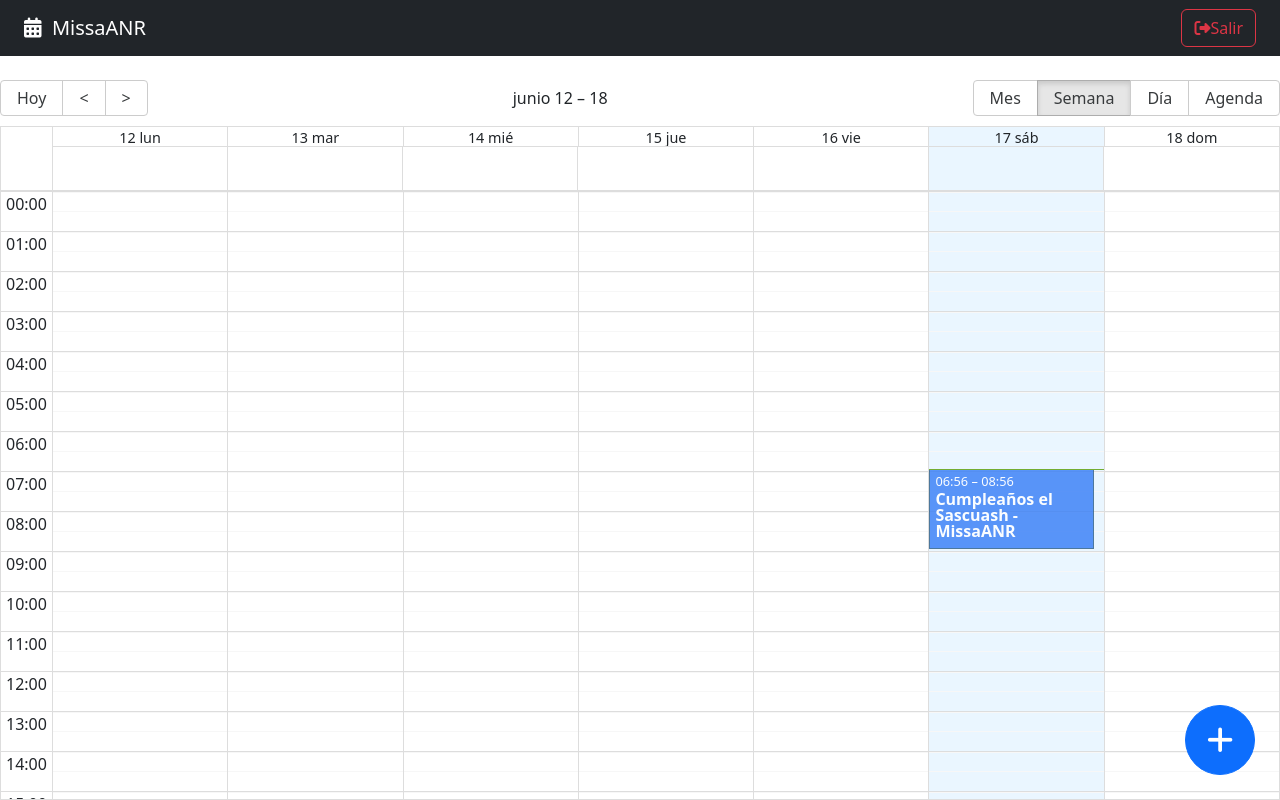
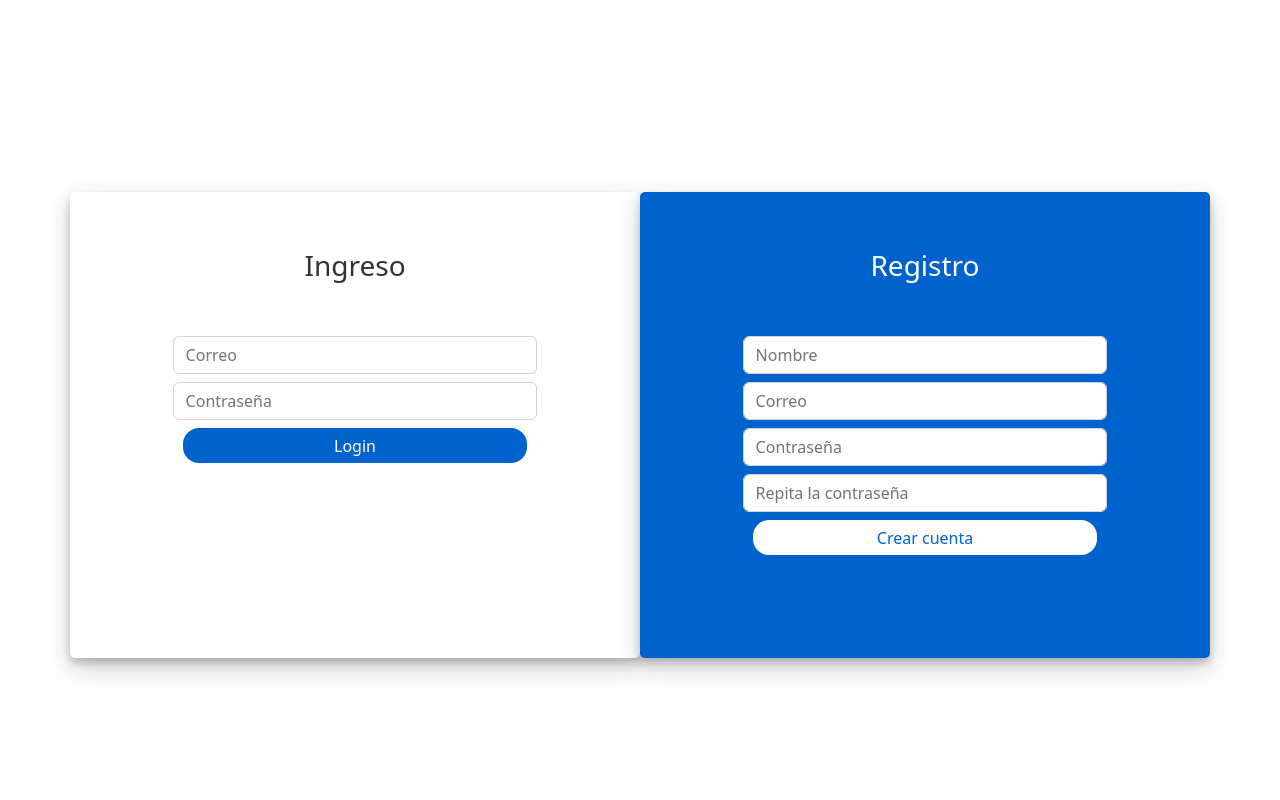
Before and after one commit to Missa-Nieblas/CalendarioApp, a React (Vite) app: page /auth/login in a window 1280 px wide. Built offline with nearby package versions, Linux system fonts and the light colour scheme.

Commit message:
Se creo el AuthSlice, utilizaremos UseForm para el Login y el Register y configuraremos Axios

```diff
--- a/package.json
+++ b/package.json
@@ -10,6 +10,7 @@
   },
   "dependencies": {
     "@reduxjs/toolkit": "^1.9.5",
+    "axios": "^1.4.0",
     "date-fns": "^2.30.0",
     "localforage": "^1.10.0",
     "match-sorter": "^6.3.1",
--- /dev/null
+++ b/src/api/index.js
@@ -0,0 +1,3 @@
+
+
+export * as calendarApi from './calendarApi';
--- a/src/auth/pages/LoginPage.jsx
+++ b/src/auth/pages/LoginPage.jsx
@@ -1,18 +1,52 @@
 
+import { useForm } from '../../hooks/useForm';
 import './LoginPage.css';
 
+const loginFormFields = {
+    loginEmail: '',
+    loginPassword: '',
+}
+
+const registerFormFields = {
+    registerName: '',
+    registerEmail: '',
+    registerPassword: '',
+    registerPassword2: '',
+}
+
+
 export const LoginPage = () => {
+
+    const { loginEmail, loginPassword, onInputChange:onLoginInputChange } = useForm( loginFormFields );
+    // const { loginEmail, loginPassword, onInputChange:onLoginInputChange } = useForm( registerFormFields );
+
+    const { registerName, registerEmail, registerPassword, registerPassword2, onInputChange:onRegisterInputChange} = useForm( registerFormFields );
+
+
+    const loginSubmit = ( event ) => {
+        event.preventDefault();
+        console.log({ loginEmail, loginPassword })
+    }
+
+    const registerSubmit = ( event ) => {
+        event.preventDefault();
+        console.log({ registerEmail, registerName, registerPassword, registerPassword2})
+    }
+
     return (
         <div className="container login-container">
             <div className="row">
                 <div className="col-md-6 login-form-1">
                     <h3>Ingreso</h3>
-                    <form>
+                    <form onSubmit={ loginSubmit }>
                         <div className="form-group mb-2">
                             <input
                                 type="text"
                                 className="form-control"
                                 placeholder="Correo"
+                                name="loginEmail"
+                                value={ loginEmail }
+                                onChange={ onLoginInputChange }
                             />
                         </div>
                         <div className="form-group mb-2">
@@ -20,6 +54,9 @@
                                 type="password"
                                 className="form-control"
                                 placeholder="Contraseña"
+                                name="loginPassword"
+                                value={ loginPassword }
+                                onChange={ onLoginInputChange }
                             />
                         </div>
                         <div className="d-grid gap-2">
@@ -34,12 +71,15 @@
 
                 <div className="col-md-6 login-form-2">
                     <h3>Registro</h3>
-                    <form>
+                    <form onSubmit={ registerSubmit }>
                         <div className="form-group mb-2">
                             <input
                                 type="text"
                                 className="form-control"
                                 placeholder="Nombre"
+                                name='registerName'
+                                value={ registerName }
+                                onChange={ onRegisterInputChange }
                             />
                         </div>
                         <div className="form-group mb-2">
@@ -47,6 +87,9 @@
                                 type="email"
                                 className="form-control"
                                 placeholder="Correo"
+                                name='registerEmail'
+                                value={ registerEmail }
+                                onChange={ onRegisterInputChange }
                             />
                         </div>
                         <div className="form-group mb-2">
@@ -54,6 +97,9 @@
                                 type="password"
                                 className="form-control"
                                 placeholder="Contraseña"
+                                name='registerPassword'
+                                value={ registerPassword }
+                                onChange={ onRegisterInputChange }
                             />
                         </div>
 
@@ -62,6 +108,9 @@
                                 type="password"
                                 className="form-control"
                                 placeholder="Repita la contraseña"
+                                name='registerPassword2'
+                                value={ registerPassword2 }
+                                onChange={ onRegisterInputChange }
                             />
                         </div>
 
--- a/src/hooks/index.js
+++ b/src/hooks/index.js
@@ -1,3 +1,4 @@
 
 export * from './useUiStore'
+export * from './useForm'
 export * from './useCalendarStore'
--- /dev/null
+++ b/src/hooks/useForm.js
@@ -0,0 +1,61 @@
+import { useEffect, useMemo, useState } from "react";
+
+export const useForm = ( initialForm = {}, formValidations = {} ) => {
+
+    const [formState, setFormState] = useState(initialForm);
+    const [formValidation, setFormValidation] = useState({});
+
+    useEffect(() => {
+      createValidators();
+    }, [formState])
+
+    const isFormValid = useMemo( () => {
+        for (const formValue of Object.keys( formValidation)) {
+            if ( formValidation[formValue] !==null ) return false;
+        }
+
+        return true;
+    }, [ formValidation ]);
+
+    useEffect(() => {
+        setFormState( initialForm );
+    }, [ initialForm ])
+
+
+
+    const onInputChange = ({target}) => {
+        const {name, value} = target;
+        setFormState({
+            ...formState,
+            [name]: value
+        })
+
+    }
+
+    const onResetForm = () => {
+      setFormState(initialForm);
+    }
+
+    const createValidators = () => {
+      const formCheckedValues = {};
+
+      for (const formField of Object.keys( formValidations )) {
+        const [ fn, errorMessage ] = formValidations[formField];
+
+        formCheckedValues[`${ formField }Valid`] = fn( formState[formField] ) ? null : errorMessage;
+      }
+
+      setFormValidation( formCheckedValues );
+
+    }
+
+  return {
+    ...formState,
+    formState,
+    onInputChange,
+    onResetForm,
+
+    ...formValidation,
+    isFormValid
+  }
+}
--- a/src/router/AppRouter.jsx
+++ b/src/router/AppRouter.jsx
@@ -5,7 +5,7 @@
 
 export const AppRouter = () => {
 
-    const authStatus = 'authenticated';
+    const authStatus = 'not-authenticated';
 
     return (
         <Routes>
--- /dev/null
+++ b/src/store/auth/authSlice.js
@@ -0,0 +1,26 @@
+import { createSlice } from '@reduxjs/toolkit';
+
+export const authSlice = createSlice({
+    name: 'auth',
+    initialState: {
+        status: 'checking', // 'authenticated', 'not-authenticated',
+        user: {},
+        errorMessage: undefined,
+    },
+    reducers: {
+        onChecking: ( state ) =>{
+            state.status = 'checking';
+            state.user = {};
+            state.errorMessage = undefined;
+        },
+        onLogin: ( state, { payload } ) => {
+            state.status = 'authenticated';
+            state.user = payload;
+            state.errorMessage = undefined;
+        }
+    }
+});
+
+
+// Action creators are generated for each case reducer function
+export const { onChecking, onLogin } = authSlice.actions;
--- a/src/store/index.js
+++ b/src/store/index.js
@@ -1,3 +1,6 @@
+
+export * from './auth/authSlice';
 export * from './ui/uiSlice';
 export * from './calendar/calendarSlice';
+
 export * from './store';
--- a/src/store/store.js
+++ b/src/store/store.js
@@ -1,9 +1,10 @@
-import { configureStore, getDefaultMiddleware } from "@reduxjs/toolkit";
-import { uiSlice, calendarSlice } from "./";
+import { configureStore } from "@reduxjs/toolkit";
+import { uiSlice, calendarSlice, authSlice } from "./";
 
 
 export const store = configureStore({
     reducer: {
+        auth: authSlice.reducer,
         calendar: calendarSlice.reducer,
         ui: uiSlice.reducer
 
```
Also changed, not shown: src/api/calendarApi.js (added, +14 -0 lines), 1 other file (tests, documents, lock files or other folders).
